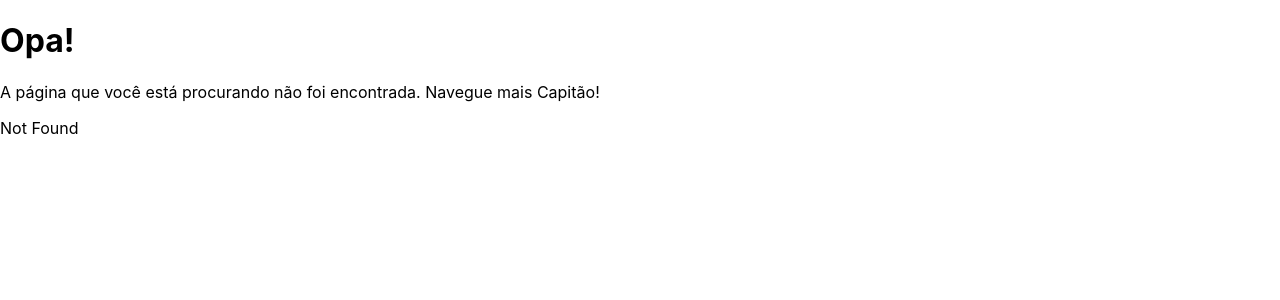
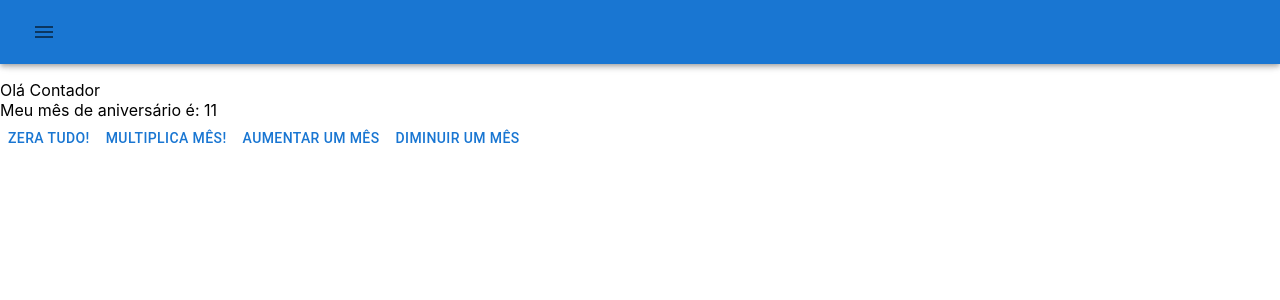
Before and after one commit to lucasrafaeldesouza/ProvaReact, a React (Create React App) app: page /login in a window 1280 px wide. Before the commit this address had no page. Shown: the top 300 px of the page. Built offline with nearby package versions, Linux system fonts and the light colour scheme.

Commit message:
first commit

```diff
--- a/package.json
+++ b/package.json
@@ -1,5 +1,5 @@
 {
-  "name": "meu-app-react",
+  "name": "app",
   "version": "0.1.0",
   "private": true,
   "dependencies": {
--- a/src/components/PageLayout.jsx
+++ b/src/components/PageLayout.jsx
@@ -14,6 +14,7 @@ import {
 import { Link, Outlet } from "react-router-dom";
 import MenuIcon from "@mui/icons-material/Menu";
 import { useState } from "react";
+
 
 export const PageLayout = () => {
   const DrawerApp = () => (
@@ -38,6 +39,11 @@ export const PageLayout = () => {
         <ListItem>
           <ListItemButton>
             <ListItemText primary={"Contato"} component="a" href="/contato" />
+          </ListItemButton>
+        </ListItem>
+        <ListItem>
+          <ListItemButton>
+            <ListItemText primary={"Login"} component="a" href="/login" />
           </ListItemButton>
         </ListItem>
       </List>
--- a/src/routes/root.jsx
+++ b/src/routes/root.jsx
@@ -16,6 +16,7 @@ const route = createBrowserRouter(
       <Route index path="sobre" element={<Contador />} />
       <Route path="noticias" element={<FetchNews />} />
       <Route path="contato" element={<Contador />} />
+      <Route path="login" element={<Contador />} />
     </Route>
   )
 );
```
Also changed, not shown: src/components/Login.tsx (added), 2 other files (tests, documents, lock files or other folders).
